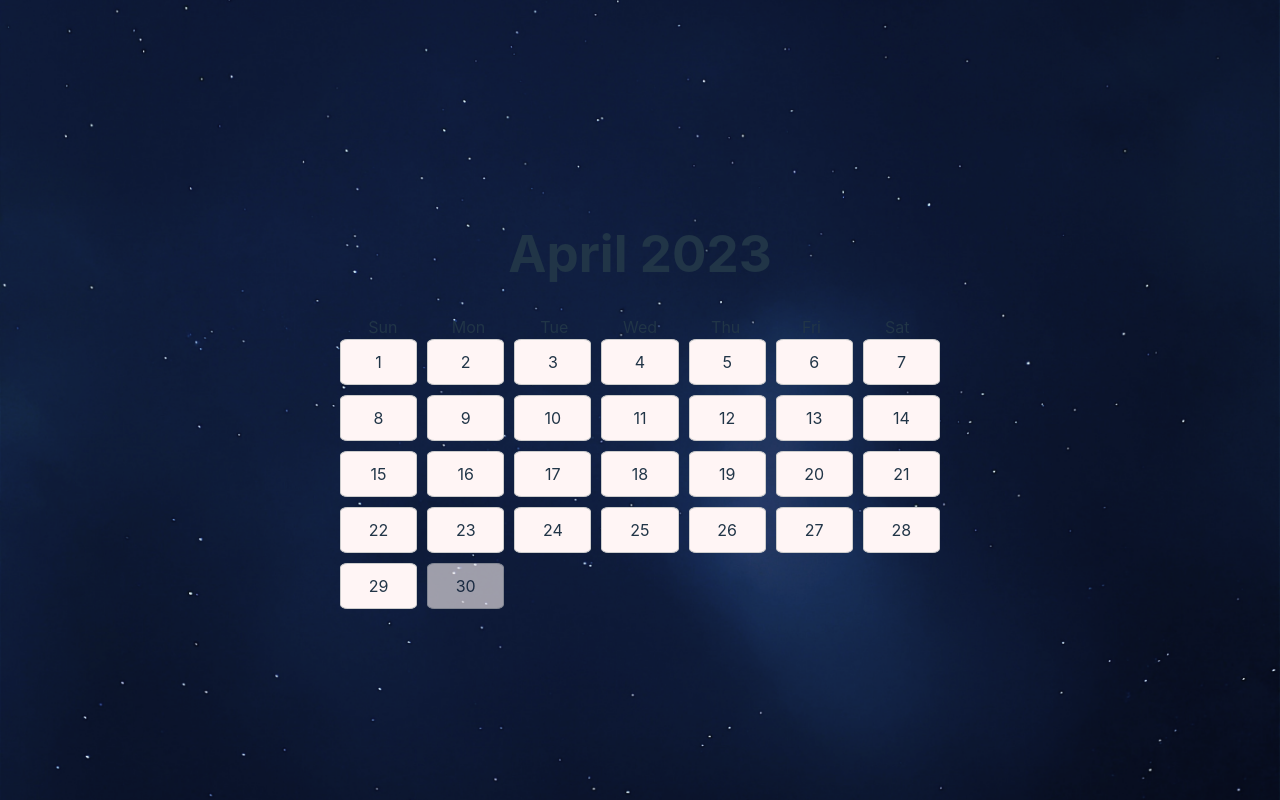
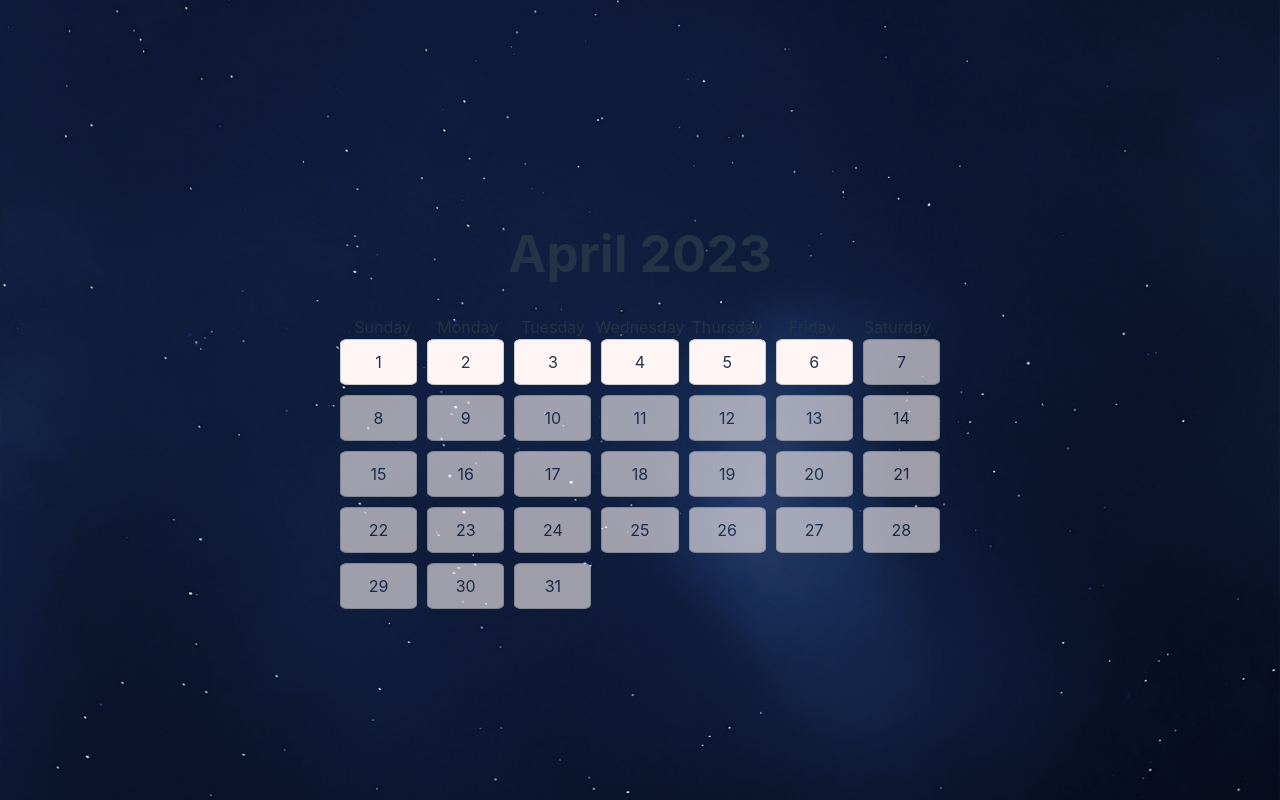
Before and after one commit to harsh8051/MyToDoApp, a React (Vite) app: page / in a window 1280 px wide. Built offline with nearby package versions, Linux system fonts and the light colour scheme.

Commit message:
Improve Code Qulaity

```diff
--- a/src/components/CalenderBox.tsx
+++ b/src/components/CalenderBox.tsx
@@ -1,26 +1,23 @@
 import calenderBox from '../styles/calenderBox.module.css'
+import {getNameofMonth,daysOfWeek} from '../utility/calenderMetaData'
+function CalenderBox() {
+  const date = new Date();
+  const days = Array.from({ length: 31 }, (_, i) => i + 1);
 
-function CalenderBox() {
-  const days = Array.from({ length: 30 }, (_, i) => i + 1);
-  const today = new Date().getDate();
 
   return (
     <div className={calenderBox.calendar}>
       <div className={calenderBox.header}>
-        <h1>April 2023</h1>
+        <h1>{getNameofMonth(date.getMonth())} {date.getFullYear()}</h1>
       </div>
       <div className={calenderBox.weekdays}>
-        <div>Sun</div>
-        <div>Mon</div>
-        <div>Tue</div>
-        <div>Wed</div>
-        <div>Thu</div>
-        <div>Fri</div>
-        <div>Sat</div>
+      {daysOfWeek.map((day, index) => (
+          <div key={index}>{day}</div>
+        ))}
       </div>
       <div className={calenderBox.days}>
         {days.map((day) => (
-          <div className={day > today ? calenderBox.dayActive : calenderBox.day } key={day}>
+          <div className={day > date.getDay() ? calenderBox.dayActive : calenderBox.day } key={day}>
             {day}
           </div>
         ))}
--- /dev/null
+++ b/src/utility/calenderMetaData.ts
@@ -0,0 +1,28 @@
+const monthsOfYear: string[] = [
+  'January',
+  'February',
+  'March',
+  'April',
+  'May',
+  'June',
+  'July',
+  'August',
+  'September',
+  'October',
+  'November',
+  'December',
+];
+
+export const daysOfWeek = [
+  'Sunday',
+  'Monday',
+  'Tuesday',
+  'Wednesday',
+  'Thursday',
+  'Friday',
+  'Saturday',
+];
+
+  export const getNameofMonth = (index:number):string=>{
+    return monthsOfYear[index]
+  }
```
